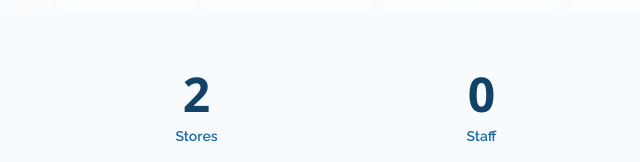
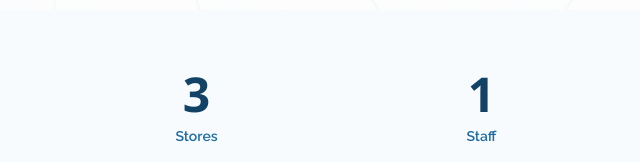
Before and after one commit to doggogqgqgqgqgqgqgqgqgqg/tags2, a plain HTML site: page index.html in a window 1280 px wide. Shown: the part 790-952 px from the top of the page, 586-1226 px from the left. Drawn offline with nearby package versions, Linux system fonts and the light colour scheme.

Commit message:
Update index.html

```diff
--- a/index.html
+++ b/index.html
@@ -102,14 +102,14 @@
 
           <div class="col-lg-3 col-md-5 col-6 d-md-flex align-items-md-stretch">
             <div class="count-box">
-              <span data-toggle="counter-up">2</span>
+              <span data-toggle="counter-up">3</span>
               <p>Stores</p>
             </div>
           </div>
 
           <div class="col-lg-3 col-md-5 col-6 d-md-flex align-items-md-stretch">
             <div class="count-box">
-              <span data-toggle="counter-up">0</span>
+              <span data-toggle="counter-up">1</span>
               <p>Staff</p>
             </div>
           </div>
```
